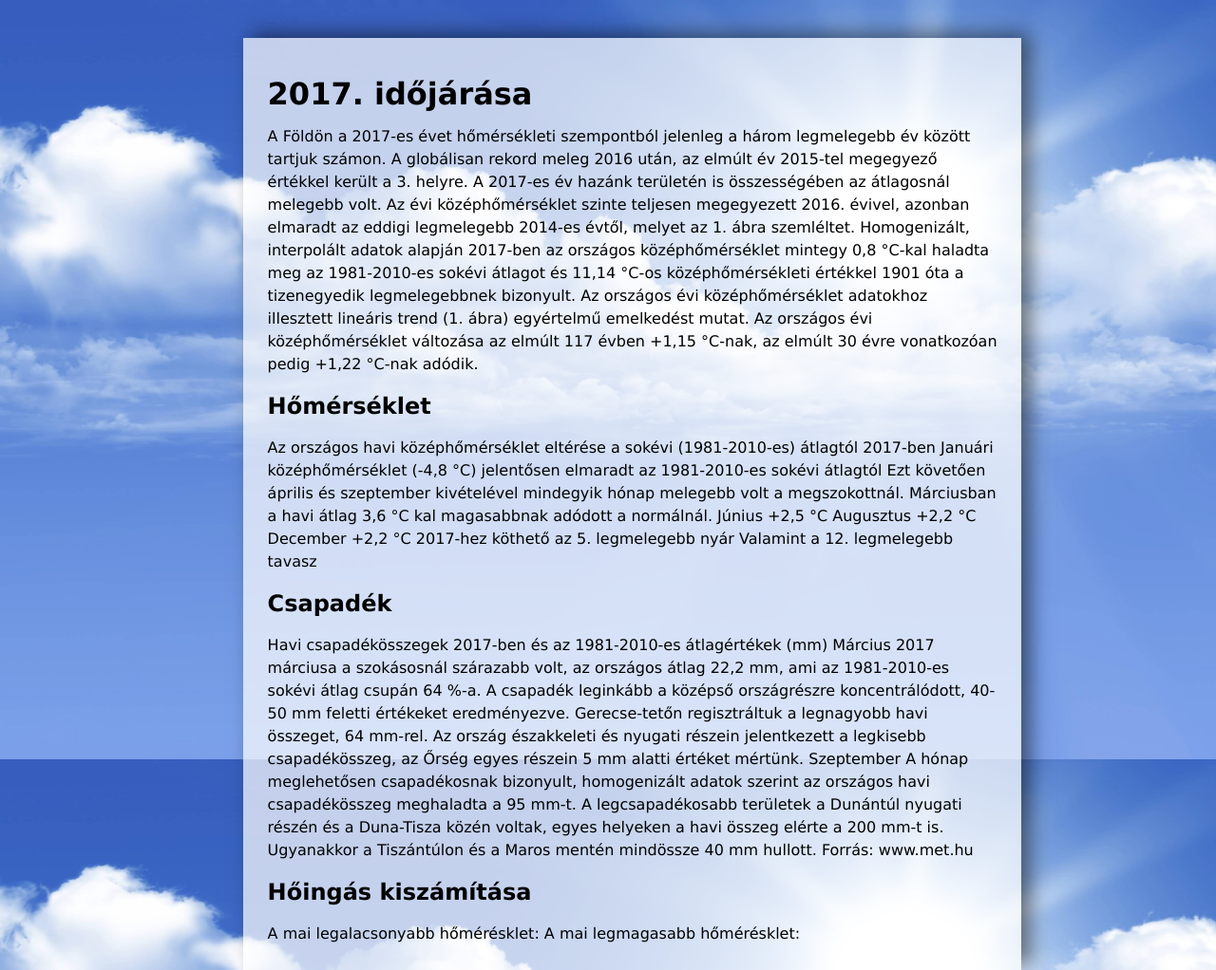
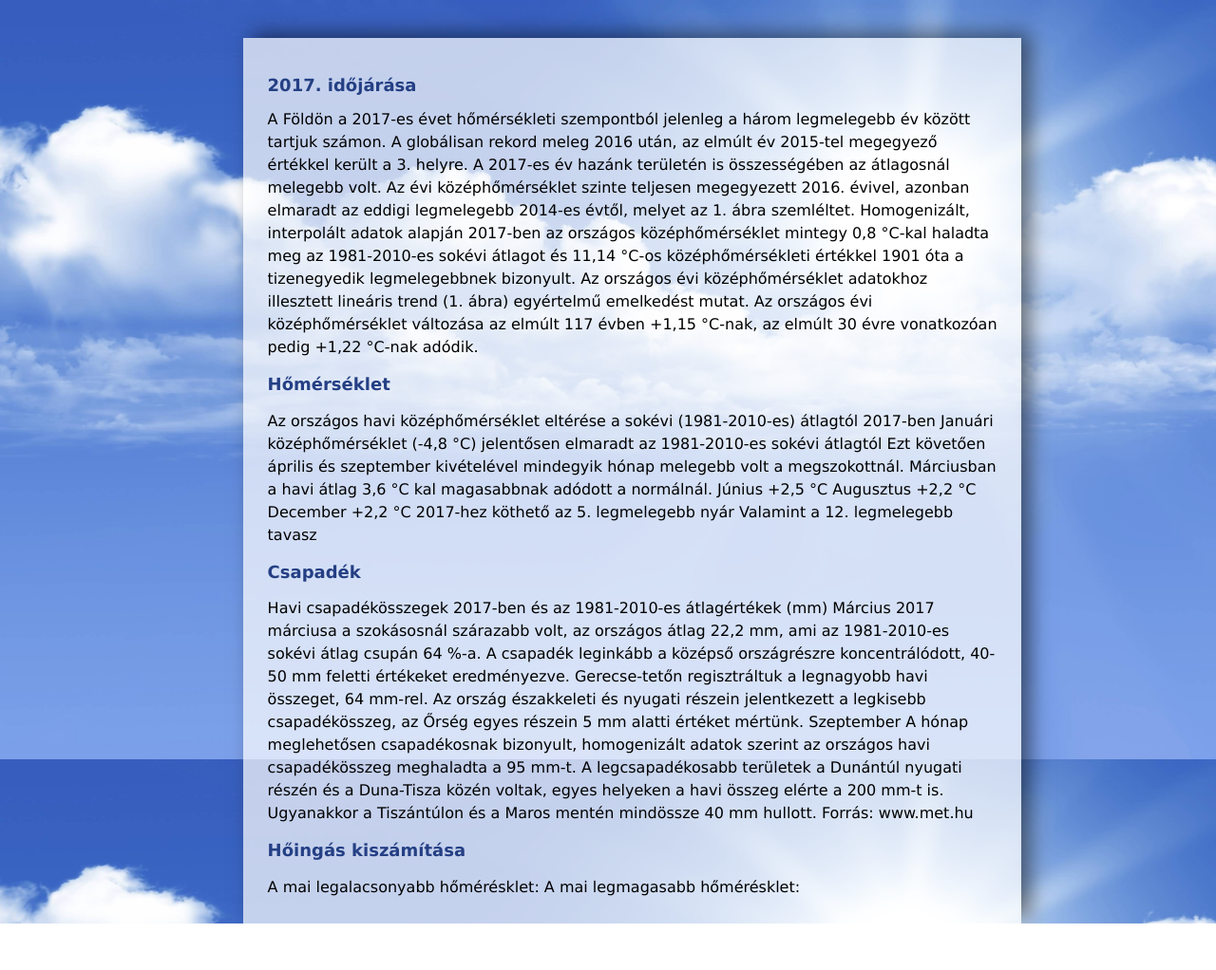
Before and after one commit to Bence2oo7/idojaras_git_dolgozat_KissBence, a plain HTML site: page index.html in a window 1280 px wide. Shown: the whole page at 95% size. After the commit the page ends 973 px from the top, so only its background shows below. Drawn offline with Linux system fonts and the light colour scheme.

Commit message:
8. alcimek szerkesztese

```diff
--- a/ido.css
+++ b/ido.css
@@ -54,3 +54,11 @@ input
 	font-size:medium;
 	margin-top:2%;
 }
+h1{
+	color: #243f84;
+	font-size: large;
+}
+h2{
+	color: #243f84;
+	font-size: large;
+}
```
